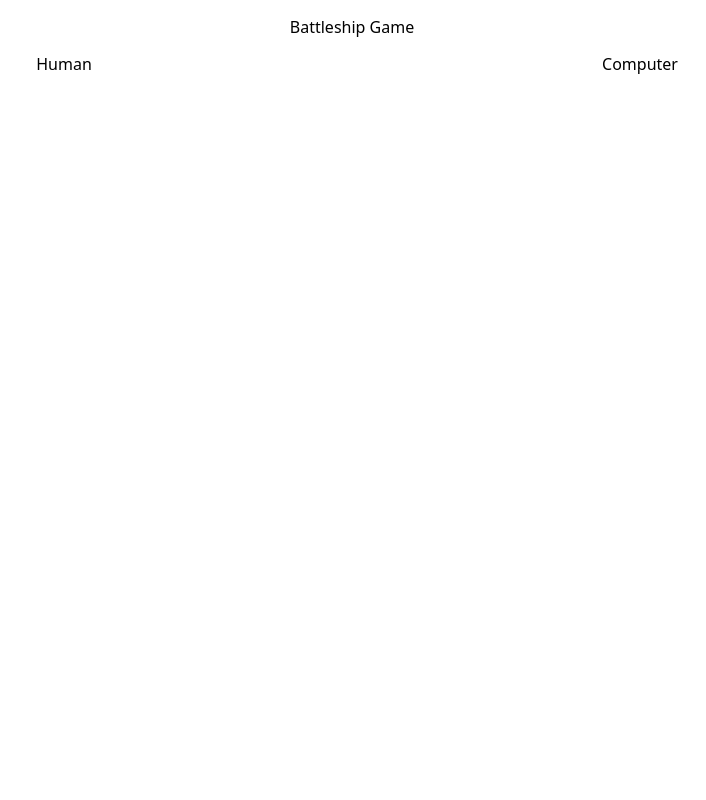
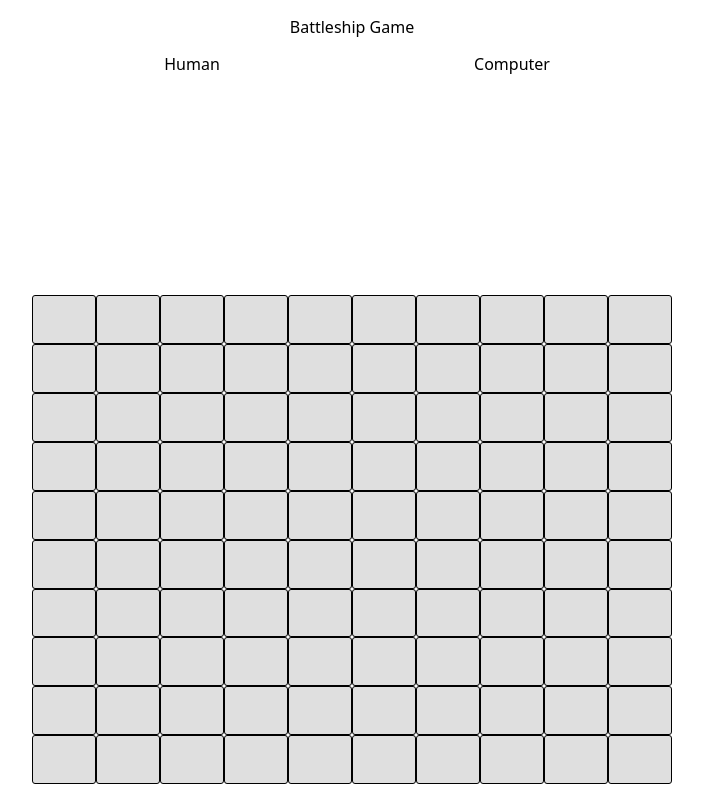
Before and after one commit to fredieposh/battleship, a website built with webpack: page src/template.html in a window 1280 px wide. Shown: the whole page, without its empty margins (288-994 px from the left). Built offline with nearby package versions, Linux system fonts and the light colour scheme.

Commit message:
Create and style dom gameboard

```diff
--- /dev/null
+++ b/src/board-dom.js
@@ -0,0 +1,21 @@
+export {createBoardDom};
+
+const boardDom = document.querySelector('#board-container');
+
+function createBoardDom() {
+    for(let i = 0; i < 10; i++) {
+        for(let j = 0; j < 10; j ++) {
+            const newTile = createBoardTileDiv(i, j);
+            boardDom.appendChild(newTile);
+        };
+    };
+    console.log(boardDom);
+}
+
+function createBoardTileDiv(row, column) {
+    const newTile = document.createElement('div');
+    newTile.classList.add('board-tile');
+    newTile.setAttribute('id',`${row}-${column}`);
+
+    return newTile;
+}
--- a/src/index.js
+++ b/src/index.js
@@ -1 +1,4 @@
 import './style.css';
+import {createBoardDom} from './board-dom.js'
+
+createBoardDom();
--- a/src/style.css
+++ b/src/style.css
@@ -12,7 +12,7 @@
 body {
     height: 100vh;
     overflow-y: hidden;
-    padding: 1rem 4rem;
+    padding: 1rem 20rem;
 
 }
 
@@ -53,3 +53,21 @@ body {
 #game-container {
     flex: 7;
 }
+
+#board-container {
+    height: 100%;
+    display: grid;
+    grid-template-rows: repeat(10, 1fr);
+    grid-template-columns: repeat(10, 1fr);
+}
+
+.board-tile {
+    border: 0.5px solid black;
+    background-color: #DFDFDF;
+    border-radius: 3px;
+}
+
+.board-tile:hover {
+    cursor: pointer;
+    background-color: #9F9F9F;
+}
```
